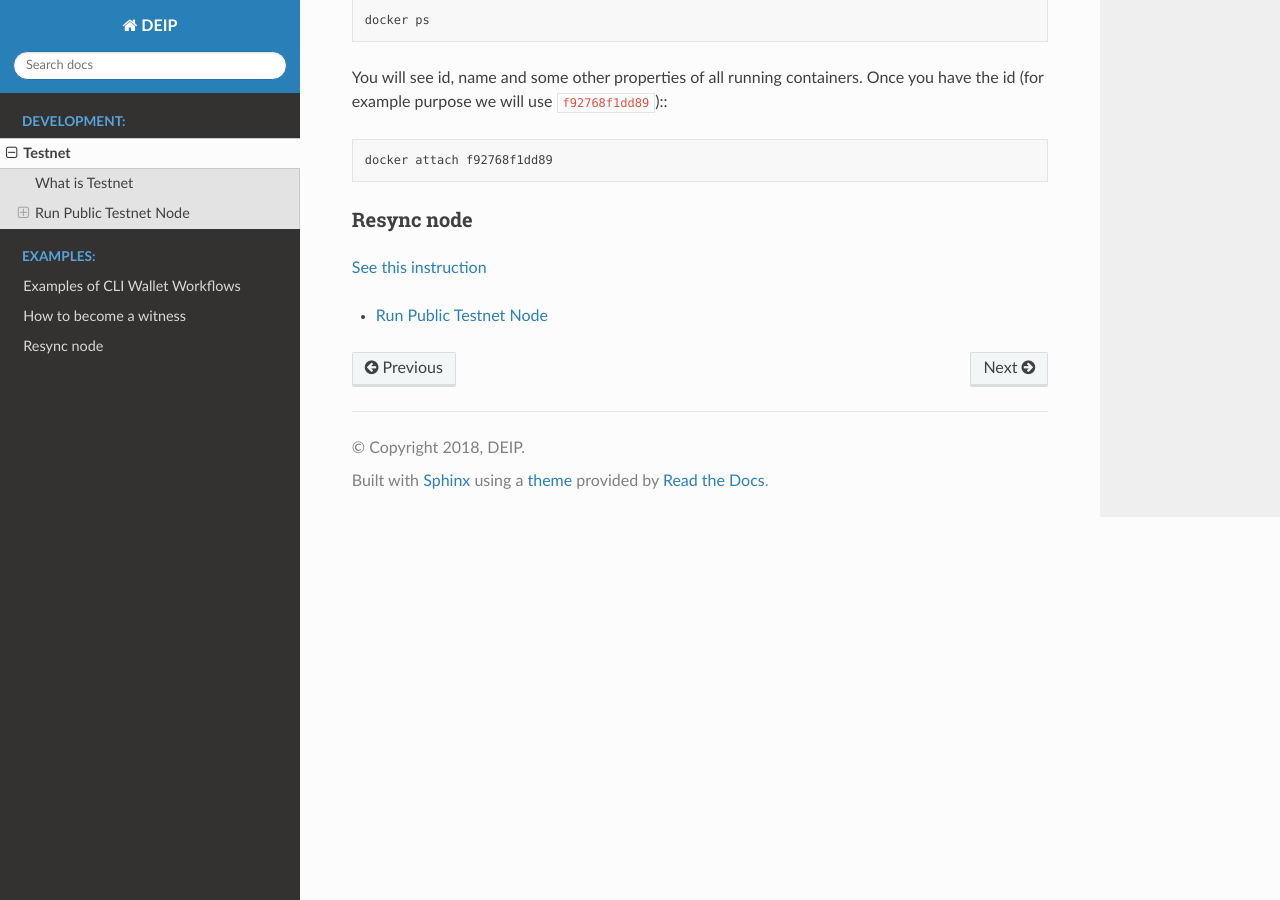
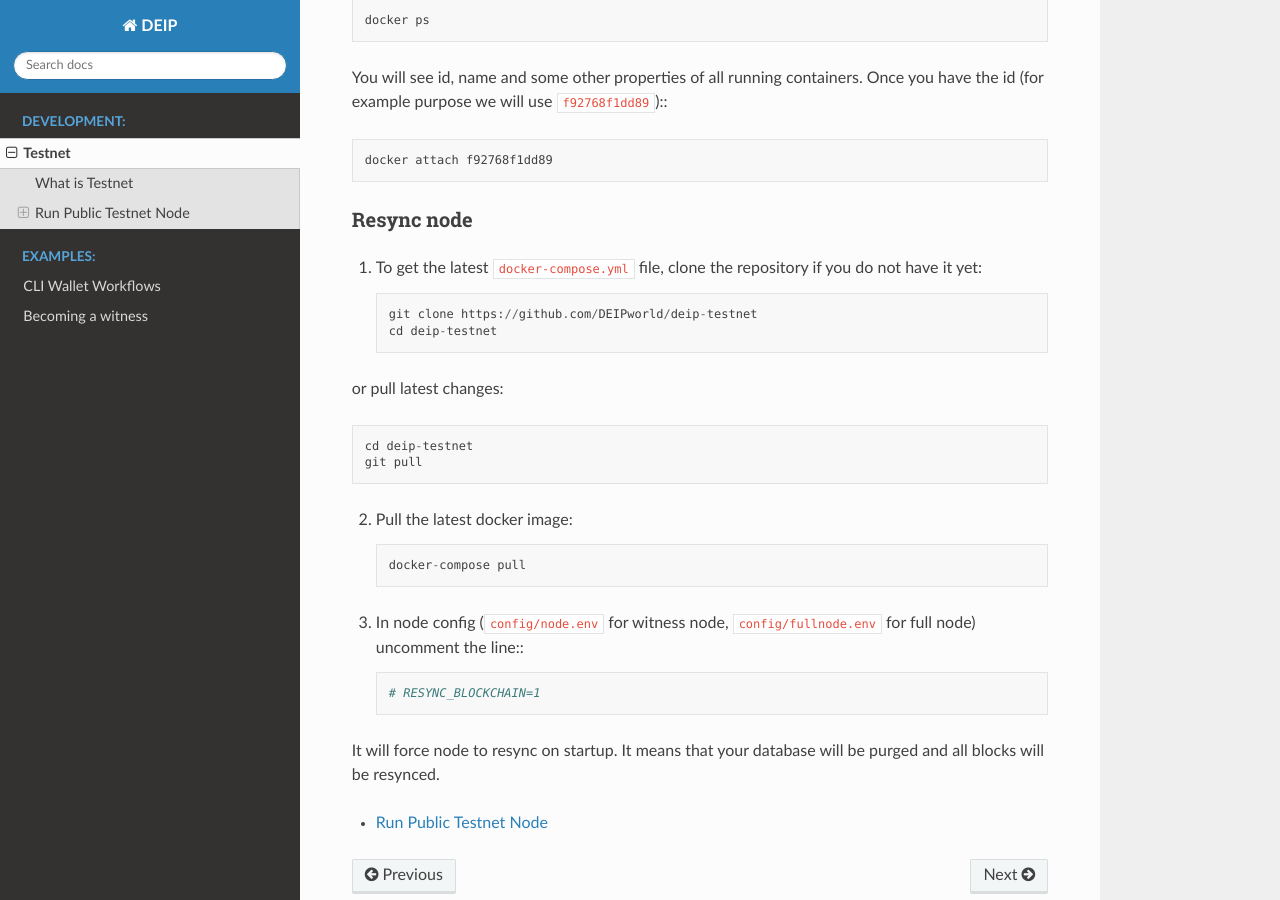
Before and after one commit to DEIPworld/deip-testnet-docs, a Sphinx documentation site: the page built from docs/testnet/testnet.rst, in a window 1280 px wide and 900 px high, scrolled down 2432 px. Built offline with Sphinx 7.4.7 and the Read the Docs theme 2.0.0, drawn with Linux system fonts in a browser that asks for light colours.

Commit message:
Resync node instructions in Testnet section

```diff
--- a/docs/examples/become-a-witness.rst
+++ b/docs/examples/become-a-witness.rst
@@ -1,3 +1,3 @@
 ***********************
-How to become a witness
+Becoming a witness
 ***********************
--- a/docs/examples/workflows.rst
+++ b/docs/examples/workflows.rst
@@ -1,3 +1,3 @@
 ********************************
-Examples of CLI Wallet Workflows
+CLI Wallet Workflows
 ********************************
--- a/docs/index.rst
+++ b/docs/index.rst
@@ -19,7 +19,6 @@
 
     examples/workflows
     examples/become-a-witness
-    examples/resync-node
 
 
 Indices and tables
--- a/docs/testnet/testnet.rst
+++ b/docs/testnet/testnet.rst
@@ -96,7 +96,25 @@ You will see id, name and some other properties of all running containers. Once
 Resync node
 ===========
 
-:doc:`See this instruction <../examples/resync-node>`
+1. To get the latest ``docker-compose.yml`` file, clone the repository if you do not have it yet::
+
+    git clone https://github.com/DEIPworld/deip-testnet
+    cd deip-testnet
+
+or pull latest changes::
+
+    cd deip-testnet
+    git pull
+
+2. Pull the latest docker image::
+
+    docker-compose pull
+
+3. In node config (``config/node.env`` for witness node, ``config/fullnode.env`` for full node) uncomment the line:::
+
+    # RESYNC_BLOCKCHAIN=1
+
+It will force node to resync on startup. It means that your database will be purged and all blocks will be resynced.
 
 .. toctree::
     :maxdepth: 2
```
Also changed, not shown: docs/examples/resync-node.rst (deleted, +0 -23 lines).
